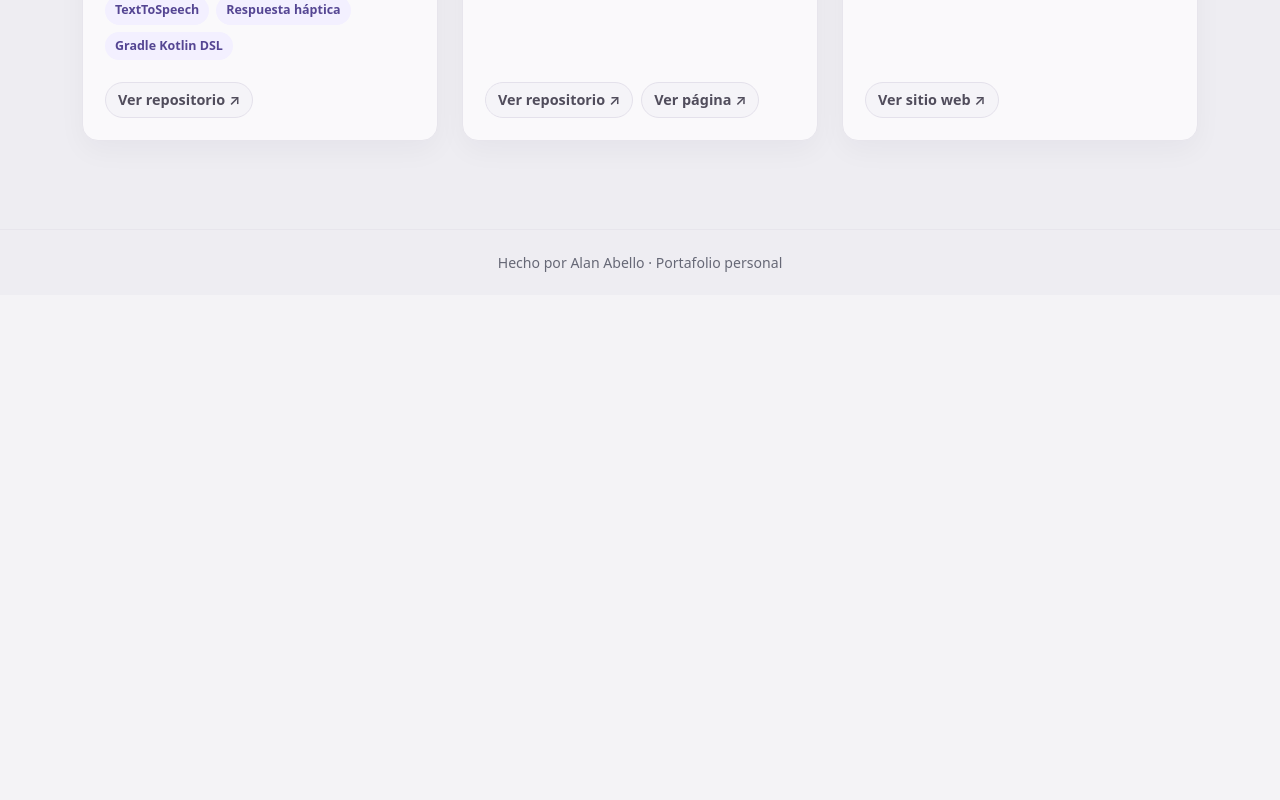
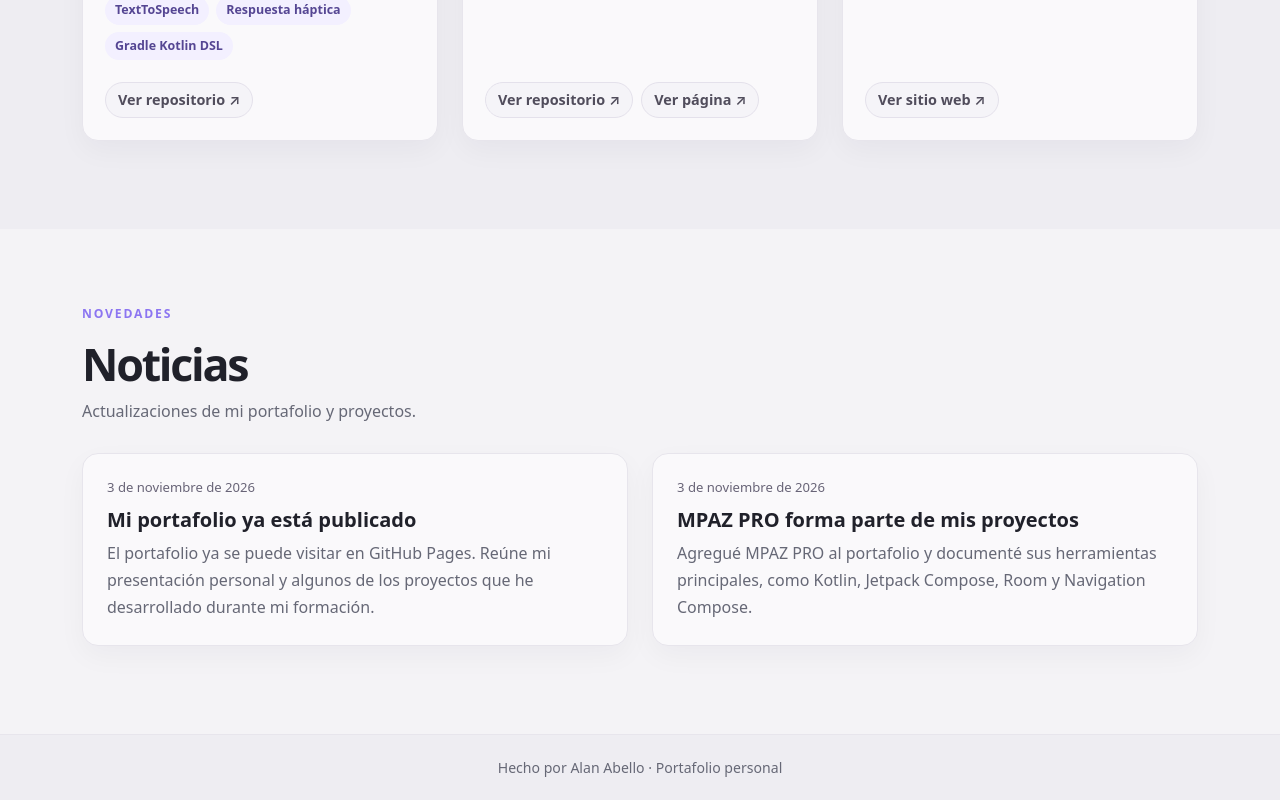
Before and after one commit to abelloderian19-dotcom/mi_portafolio, a React (Vite) app: page / in a window 1280 px wide. Shown: the part 2108-2908 px from the top of the page. Before the commit the page ends 2403 px from the top, so only its background shows below. Built offline with nearby package versions, Linux system fonts and the light colour scheme.

Commit message:
feat(): creacion de noticias

```diff
--- /dev/null
+++ b/public/data/noticias.json
@@ -0,0 +1,14 @@
+[
+  {
+    "id": 1,
+    "titulo": "Mi portafolio ya está publicado",
+    "fecha": "2026-11-03",
+    "contenido": "El portafolio ya se puede visitar en GitHub Pages. Reúne mi presentación personal y algunos de los proyectos que he desarrollado durante mi formación."
+  },
+  {
+    "id": 2,
+    "titulo": "MPAZ PRO forma parte de mis proyectos",
+    "fecha": "2026-11-03",
+    "contenido": "Agregué MPAZ PRO al portafolio y documenté sus herramientas principales, como Kotlin, Jetpack Compose, Room y Navigation Compose."
+  }
+]
--- a/src/App.jsx
+++ b/src/App.jsx
@@ -1,6 +1,7 @@
 import { useState } from 'react';
 import SobreMi from './components/SobreMi';
 import Proyectos from './components/Proyectos';
+import Noticias from './components/Noticias';
 
 const perfil = {
   nombre: 'Alan Abello',
@@ -70,6 +71,7 @@ function App() {
         </section>
         <SobreMi {...perfil} />
         <Proyectos />
+        <Noticias />
       </main>
       <footer className="site-footer">
         <div className="container">Hecho por {perfil.nombre} · Portafolio personal</div>
--- /dev/null
+++ b/src/components/NoticiaCard.jsx
@@ -0,0 +1,20 @@
+function NoticiaCard({ noticia }) {
+  const fechaLegible = new Intl.DateTimeFormat('es-CL', {
+    day: 'numeric',
+    month: 'long',
+    year: 'numeric',
+    timeZone: 'UTC',
+  }).format(new Date(`${noticia.fecha}T00:00:00Z`));
+
+  return (
+    <article className="card news-card h-100">
+      <div className="card-body">
+        <time className="news-date" dateTime={noticia.fecha}>{fechaLegible}</time>
+        <h3 className="card-title h5">{noticia.titulo}</h3>
+        <p className="card-text">{noticia.contenido}</p>
+      </div>
+    </article>
+  );
+}
+
+export default NoticiaCard;
--- /dev/null
+++ b/src/components/Noticias.jsx
@@ -0,0 +1,66 @@
+import { useEffect, useState } from 'react';
+import NoticiaCard from './NoticiaCard';
+
+function Noticias() {
+  const [noticias, setNoticias] = useState([]);
+  const [cargando, setCargando] = useState(true);
+  const [error, setError] = useState('');
+
+  useEffect(() => {
+    const controlador = new AbortController();
+
+    async function cargarNoticias() {
+      try {
+        const respuesta = await fetch(`${import.meta.env.BASE_URL}data/noticias.json`, {
+          signal: controlador.signal,
+        });
+
+        if (!respuesta.ok) {
+          throw new Error('No se pudieron cargar las noticias.');
+        }
+
+        const datos = await respuesta.json();
+        setNoticias(datos);
+      } catch (errorCarga) {
+        if (errorCarga.name !== 'AbortError') {
+          setError('No fue posible cargar las noticias. Intenta recargar la página.');
+        }
+      } finally {
+        if (!controlador.signal.aborted) {
+          setCargando(false);
+        }
+      }
+    }
+
+    cargarNoticias();
+
+    return () => controlador.abort();
+  }, []);
+
+  return (
+    <section id="noticias" className="news-section" aria-labelledby="news-title">
+      <div className="container">
+        <div className="projects-heading">
+          <p className="eyebrow">NOVEDADES</p>
+          <h2 id="news-title">Noticias</h2>
+          <p className="projects-intro">Actualizaciones de mi portafolio y proyectos.</p>
+        </div>
+
+        {cargando && <p role="status">Cargando noticias…</p>}
+        {error && <p className="news-error" role="alert">{error}</p>}
+
+        {!cargando && !error && (
+          <div className="row g-4">
+            {noticias.map((noticia) => (
+              <div className="col-md-6" key={noticia.id}>
+                <NoticiaCard noticia={noticia} />
+              </div>
+            ))}
+          </div>
+        )}
+      </div>
+    </section>
+  );
+}
+
+export default Noticias;
--- a/src/index.css
+++ b/src/index.css
@@ -89,6 +89,14 @@ button:focus-visible {
 .project-link:hover,
 .project-link.btn-primary:hover { border-color: #d8d4e2; background: #eceaf1; color: #34313e; }
 
+.news-section { padding-block: 76px 88px; background: #f4f3f6; }
+.news-card { border: 1px solid #e7e5ec; border-radius: 16px; background: #faf9fb; box-shadow: 0 10px 28px #2620390a; }
+.news-card .card-body { padding: 24px; }
+.news-date { display: block; margin-bottom: 10px; color: #686477; font-size: .82rem; }
+.news-card .card-title { color: var(--ink); font-weight: 700; }
+.news-card .card-text { color: var(--muted); line-height: 1.7; }
+.news-error { color: #a12828; }
+
 @media (max-width: 767px) {
   .intro-hero { min-height: 380px; }
   .intro-content { padding-block: 62px; }
@@ -96,6 +104,7 @@ button:focus-visible {
   .about-section { grid-template-columns: 1fr; gap: 42px; padding-block: 64px; }
   .about-photo { width: min(72vw, 300px); }
   .projects-section { padding-block: 58px 68px; }
+  .news-section { padding-block: 58px 68px; }
   .project-description { min-height: 0; }
 }
 
```
